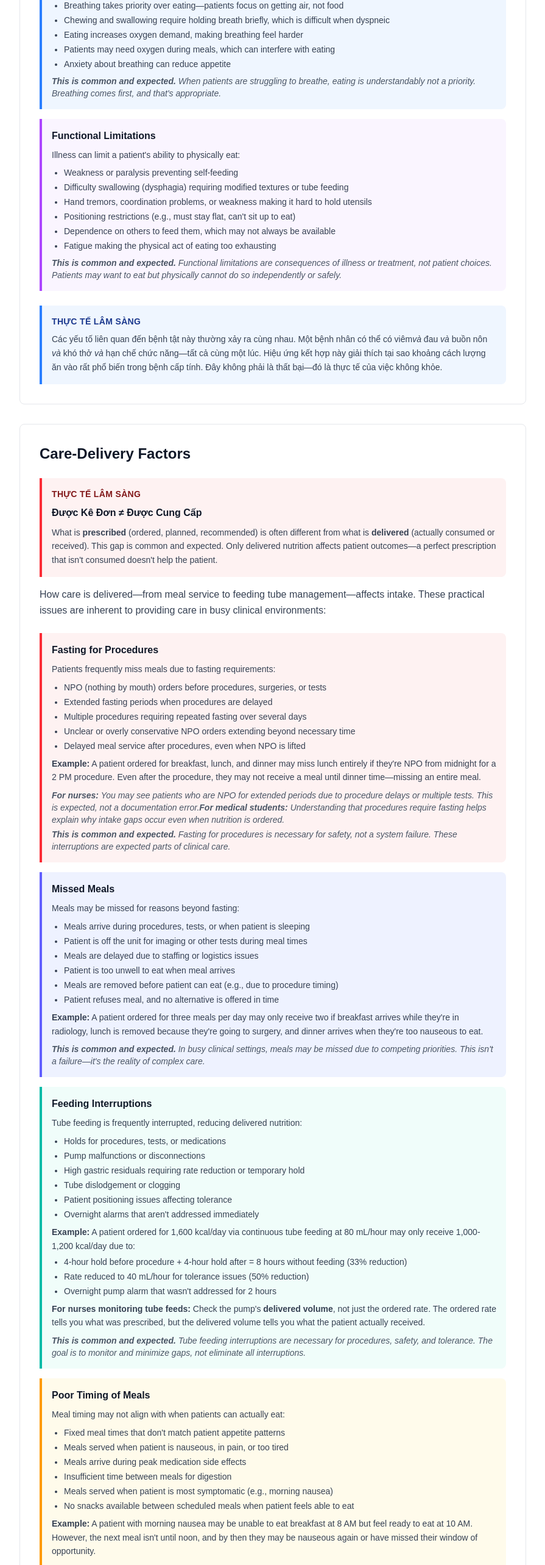
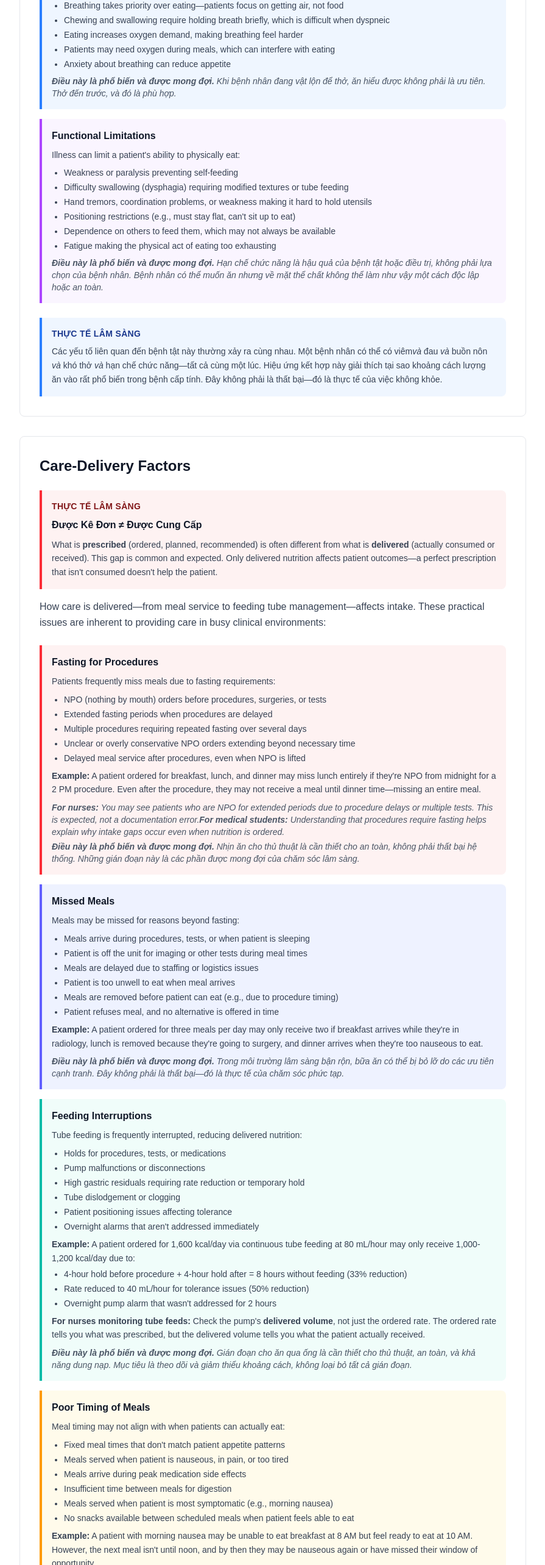
Before and after one commit to drvietcanh/nutrition, a Next.js app in the folder clinical-nutrition/: page /knowledge/why-intake-falls-short in a window 1280 px wide. Shown: the part 5180-7746 px from the top of the page at 61% size, without its empty margins (192-1087 px from the left). Built offline with nearby package versions, Linux system fonts and the light colour scheme.

Commit message:
Viá»‡t hÃ³a táº¥t cáº£ text 'This is common and expected' vÃ  'This isn't a failure' trong why-intake-falls-short page

```diff
--- a/clinical-nutrition/app/knowledge/why-intake-falls-short/page.tsx
+++ b/clinical-nutrition/app/knowledge/why-intake-falls-short/page.tsx
@@ -413,8 +413,8 @@ export default function WhyIntakeFallsShortPage() {
               <li>Anxiety about breathing can reduce appetite</li>
             </ul>
             <p className="text-sm text-gray-600 italic mt-2">
-              <strong>This is common and expected.</strong> When patients are struggling to breathe, eating
-              is understandably not a priority. Breathing comes first, and that's appropriate.
+              <strong>Điều này là phổ biến và được mong đợi.</strong> Khi bệnh nhân đang vật lộn để thở, ăn
+              hiểu được không phải là ưu tiên. Thở đến trước, và đó là phù hợp.
             </p>
           </article>
 
@@ -432,9 +432,9 @@ export default function WhyIntakeFallsShortPage() {
               <li>Fatigue making the physical act of eating too exhausting</li>
             </ul>
             <p className="text-sm text-gray-600 italic mt-2">
-              <strong>This is common and expected.</strong> Functional limitations are consequences of illness
-              or treatment, not patient choices. Patients may want to eat but physically cannot do so
-              independently or safely.
+              <strong>Điều này là phổ biến và được mong đợi.</strong> Hạn chế chức năng là hậu quả của bệnh tật
+              hoặc điều trị, không phải lựa chọn của bệnh nhân. Bệnh nhân có thể muốn ăn nhưng về mặt thể chất không thể làm như vậy
+              một cách độc lập hoặc an toàn.
             </p>
           </article>
         </div>
@@ -510,8 +510,8 @@ export default function WhyIntakeFallsShortPage() {
               explain why intake gaps occur even when nutrition is ordered.
             </p>
             <p className="text-sm text-gray-600 italic mt-1">
-              <strong>This is common and expected.</strong> Fasting for procedures is necessary for safety,
-              not a system failure. These interruptions are expected parts of clinical care.
+              <strong>Điều này là phổ biến và được mong đợi.</strong> Nhịn ăn cho thủ thuật là cần thiết cho an toàn,
+              không phải thất bại hệ thống. Những gián đoạn này là các phần được mong đợi của chăm sóc lâm sàng.
             </p>
           </article>
 
@@ -534,8 +534,8 @@ export default function WhyIntakeFallsShortPage() {
               surgery, and dinner arrives when they're too nauseous to eat.
             </p>
             <p className="text-sm text-gray-600 italic mt-2">
-              <strong>This is common and expected.</strong> In busy clinical settings, meals may be missed
-              due to competing priorities. This isn't a failure—it's the reality of complex care.
+              <strong>Điều này là phổ biến và được mong đợi.</strong> Trong môi trường lâm sàng bận rộn, bữa ăn có thể bị bỏ lỡ
+              do các ưu tiên cạnh tranh. Đây không phải là thất bại—đó là thực tế của chăm sóc phức tạp.
             </p>
           </article>
 
@@ -567,9 +567,9 @@ export default function WhyIntakeFallsShortPage() {
               volume tells you what the patient actually received.
             </p>
             <p className="text-sm text-gray-600 italic mt-2">
-              <strong>This is common and expected.</strong> Tube feeding interruptions are necessary for
-              procedures, safety, and tolerance. The goal is to monitor and minimize gaps, not eliminate
-              all interruptions.
+              <strong>Điều này là phổ biến và được mong đợi.</strong> Gián đoạn cho ăn qua ống là cần thiết cho
+              thủ thuật, an toàn, và khả năng dung nạp. Mục tiêu là theo dõi và giảm thiểu khoảng cách, không loại bỏ
+              tất cả gián đoạn.
             </p>
           </article>
 
@@ -597,9 +597,9 @@ export default function WhyIntakeFallsShortPage() {
               intake (not just what was served) helps the team understand the real situation.
             </p>
             <p className="text-sm text-gray-600 italic mt-1">
-              <strong>This is common and expected.</strong> Fixed meal times are necessary for efficient
-              food service operations. This is a system constraint, not a failure. We work within these
-              constraints while finding ways to optimize intake.
+              <strong>Điều này là phổ biến và được mong đợi.</strong> Thời gian bữa ăn cố định là cần thiết cho hoạt động
+              dịch vụ thực phẩm hiệu quả. Đây là một ràng buộc hệ thống, không phải thất bại. Chúng ta làm việc trong những
+              ràng buộc này trong khi tìm cách tối ưu hóa lượng ăn vào.
             </p>
           </article>
         </div>
```
